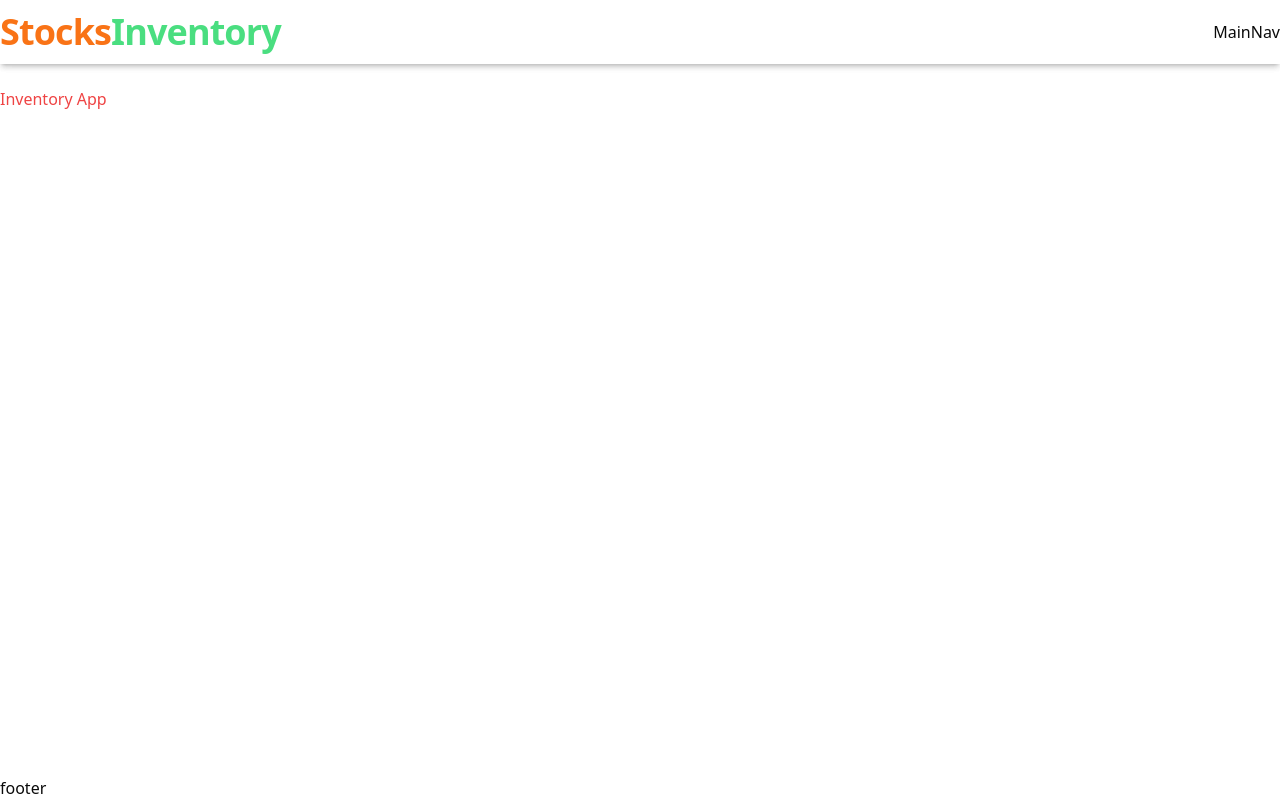
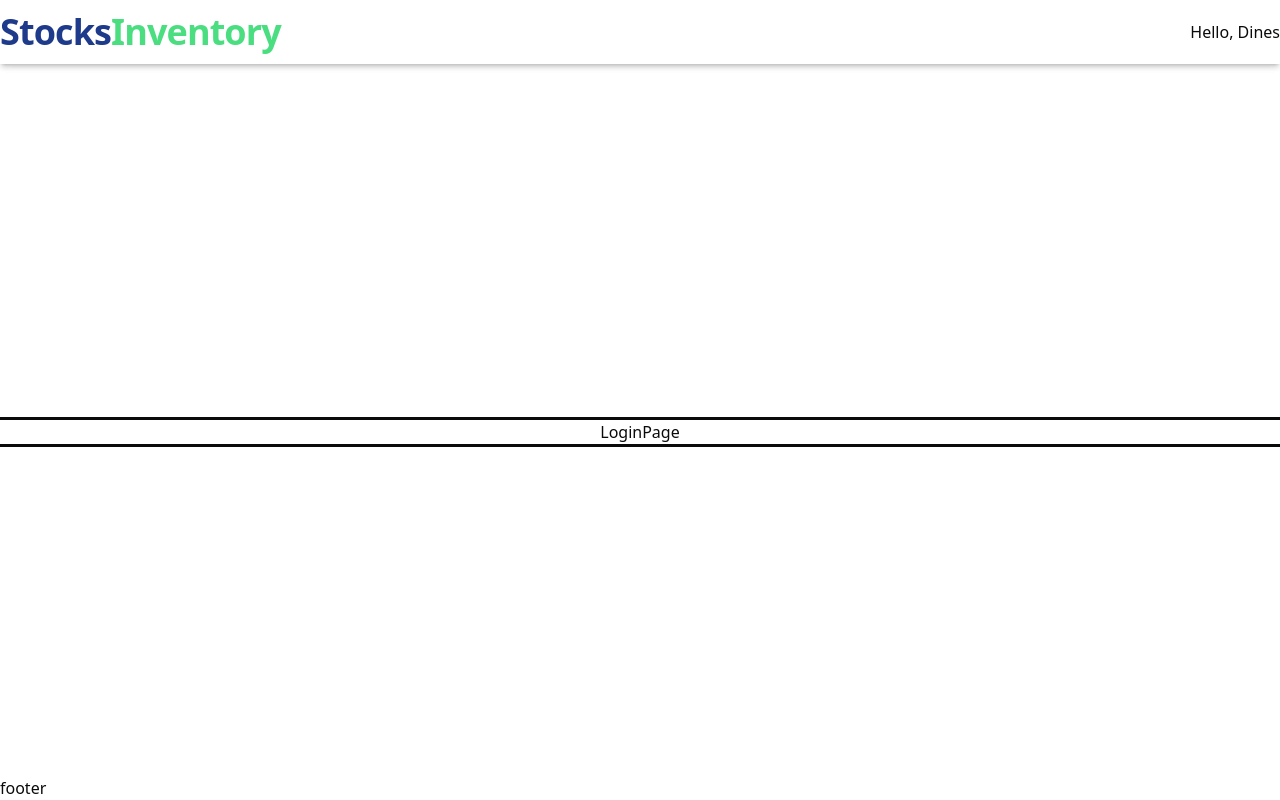
Before and after one commit to dinesdayrit/inventory-fe, a React (Vite) app: page / in a window 1280 px wide. Built offline with nearby package versions, Linux system fonts and the light colour scheme.

Commit message:
adjust layout

```diff
--- a/package.json
+++ b/package.json
@@ -11,6 +11,7 @@
   },
   "dependencies": {
     "@radix-ui/react-slot": "^1.1.1",
+    "@types/node": "^22.12.0",
     "class-variance-authority": "^0.7.1",
     "clsx": "^2.1.1",
     "lucide-react": "^0.474.0",
--- a/src/App.tsx
+++ b/src/App.tsx
@@ -1,12 +1,19 @@
+import { Route, Routes } from "react-router";
 import Layout from "./layouts/Layout";
+import LoginPage from "./pages/LoginPage";
 
 function App() {
   return (
-    <div>
-      <Layout>
-        <div className="text-red-500">Inventory App</div>
-      </Layout>
-    </div>
+    <Routes>
+      <Route
+        path="/"
+        element={
+          <Layout>
+            <LoginPage />
+          </Layout>
+        }
+      />
+    </Routes>
   );
 }
 
--- a/src/components/Header.tsx
+++ b/src/components/Header.tsx
@@ -1,5 +1,6 @@
 import { useEffect, useState } from "react";
 import { Link } from "react-router-dom";
+import MainNav from "./MainNav";
 
 export default function Header() {
   const [scrolled, setScrolled] = useState(false);
@@ -26,7 +27,7 @@ export default function Header() {
               to="/"
               className={`flex items-center font-extrabold tracking-tight transition-all duration-500 ${
                 scrolled ? "text-2xl" : "text-4xl"
-              } text-orange-500`}
+              } text-blue-900`}
             >
               Stocks{" "}
               <span className="text-green-400 flex justify-center items-center">
@@ -40,7 +41,7 @@ export default function Header() {
           </div>
 
           <div className="hidden md:block">
-            <>MainNav</>
+            <MainNav />
           </div>
         </div>
       </div>
--- a/src/components/MainNav.tsx
+++ b/src/components/MainNav.tsx
@@ -0,0 +1,3 @@
+export default function MainNav() {
+  return <span className="flex space-x-2 items-center">Hello, Dines </span>;
+}
--- a/src/layouts/Layout.tsx
+++ b/src/layouts/Layout.tsx
@@ -8,7 +8,9 @@ const Layout = ({ children }: Props) => {
   return (
     <div className="flex flex-col min-h-screen">
       <Header />
-      <div className="flex-1 mt-[87px]">{children}</div>
+      <div className="flex-1 mt-[87px] flex items-center justify-center ">
+        {children}
+      </div>
       <div>footer</div>
     </div>
   );
--- /dev/null
+++ b/src/pages/LoginPage.tsx
@@ -0,0 +1,7 @@
+export default function LoginPage() {
+  return (
+    <div className="flex items-center justify-center container outline">
+      LoginPage
+    </div>
+  );
+}
--- a/vite.config.ts
+++ b/vite.config.ts
@@ -1,7 +1,12 @@
+import path from "path";
+import react from "@vitejs/plugin-react";
 import { defineConfig } from "vite";
-import react from "@vitejs/plugin-react";
 
-// https://vite.dev/config/
 export default defineConfig({
   plugins: [react()],
+  resolve: {
+    alias: {
+      "@": path.resolve(__dirname, "./src"),
+    },
+  },
 });
```
Also changed, not shown: 1 other file (tests, documents, lock files or other folders).
